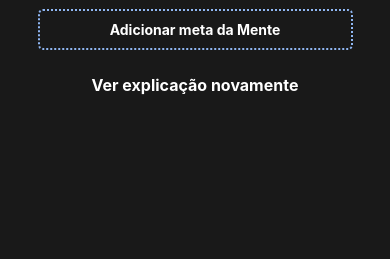
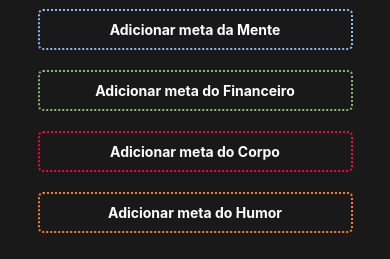
Before and after one commit to edmundo9898/onebitlife2022.11, a React Native app: screen /Home in a window 390 px wide. Shown: the part 570-829 px from the top of the page. Built offline with nearby package versions, Linux system fonts and the light colour scheme.

Commit message:
Edição e Criação dos hábitos

```diff
--- a/src/Components/Home/EditHabit/index.jsx
+++ b/src/Components/Home/EditHabit/index.jsx
@@ -0,0 +1,66 @@
+import React from "react";
+import { TouchableOpacity, View, Text, StyleSheet, Alert } from "react-native";
+
+export default function EditHabit({ habit, frequency, habitArea, checkColor}){
+
+    function handleEdit(){
+        console.log("Botão de editar clicado")
+    }
+
+    function handleCheck(){
+        console.log(`Botão de check do ${habitArea}`)
+    }
+
+    return(
+        <TouchableOpacity
+           activeOpacity={0.9}
+           style={styles.button}
+           onPress={handleEdit}
+           >
+            <View style={styles.habitText}>
+                <Text style={styles.habitTitle}>
+                    {habit}
+                </Text>
+                <Text style={styles.habitFrequency}>
+                    {frequency}
+                </Text>
+            </View>
+            <TouchableOpacity style={[styles.check, {borderColor: checkColor}]}
+            onPress={handleCheck}
+            >
+
+            </TouchableOpacity>
+           </TouchableOpacity>
+
+    )
+
+}
+
+
+const styles = StyleSheet.create({
+    button:{
+        backgroundColor: "#151515",
+        borderRadius: 5,
+        width: 320,
+        marginVertical: 10,
+        paddingVertical: 10,
+        paddingHorizontal: 20,
+        flexDirection: "row",
+        alignItems: "center",
+        justifyContent: "space-between",
+    },
+    habitTitle:{
+        color: "white",
+        fontWeight: "bold",
+    },
+    habitFrequency:{
+        color: "white",
+
+    },
+    check:{
+        width: 20,
+        height: 20,
+        borderWidth: 1,
+        borderRadius: 10,
+    }
+})
--- a/src/Pages/Home/index.jsx
+++ b/src/Pages/Home/index.jsx
@@ -4,6 +4,7 @@
 import {View, Text, StyleSheet, ScrollView} from 'react-native';
 import StatusBar from "../../Components/Home/StatusBar";
 import CreateHabit from "../../Components/Home/CreateHabit";
+import EditHabit from "../../Components/Home/EditHabit";
 
 
 export default function Home(){
@@ -29,7 +30,70 @@
                     </Text>
                     <LifeStatus/>
                     <StatusBar/>
-                    <CreateHabit habitArea="Mente" borderColor="#90b7f3"/>
+
+                    {mindHabit ? (
+                        <EditHabit
+                        habit={mindHabit?.habitName }
+                        frequency={`${mindHabit?.habitTime} - ${mindHabit?.habitFrequency}`}
+                        habitArea={mindHabit?.habitArea}
+                        checkColor="#90b7f3"
+                        />
+                    ) : (
+                        <CreateHabit
+                        habitArea={"Mente"}
+                        borderColor={"#90b7f3"}
+                        />
+                    )}
+
+                     {moneyHabit ? (
+                        <EditHabit
+                        habit={moneyHabit?.habitName }
+                        frequency={`${moneyHabit?.habitTime} - ${moneyHabit?.habitFrequency}`}
+                        habitArea={moneyHabit?.habitArea}
+                        checkColor="#90b7f3"
+                        />
+                    ) : (
+                        <CreateHabit
+                        habitArea={"Financeiro"}
+                        borderColor={"#85bb65"}
+                        />
+                    )}
+
+                     {bodyHabit ? (
+                        <EditHabit
+                        habit={bodyHabit?.habitName }
+                        frequency={`${bodyHabit?.habitTime} - ${bodyHabit?.habitFrequency}`}
+                        habitArea={bodyHabit?.habitArea}
+                        checkColor="#ff0044"
+                        />
+                    ) : (
+                        <CreateHabit
+                        habitArea={"Corpo"}
+                        borderColor={"#ff0044"}
+                        />
+                    )}
+
+                     {funHabit ? (
+                        <EditHabit
+                        habit={funHabit?.habitName }
+                        frequency={`${funHabit?.habitTime} - ${funHabit?.habitFrequency}`}
+                        habitArea={funHabit?.habitArea}
+                        checkColor="#fe7f23"
+                        />
+                    ) : (
+                        <CreateHabit
+                        habitArea={"Humor"}
+                        borderColor={"#fe7f23"}
+                        />
+                    )}
+
+
+
+
+
+
+
+
                 </View>
 
                 <Text style={styles.explanationText}
```
